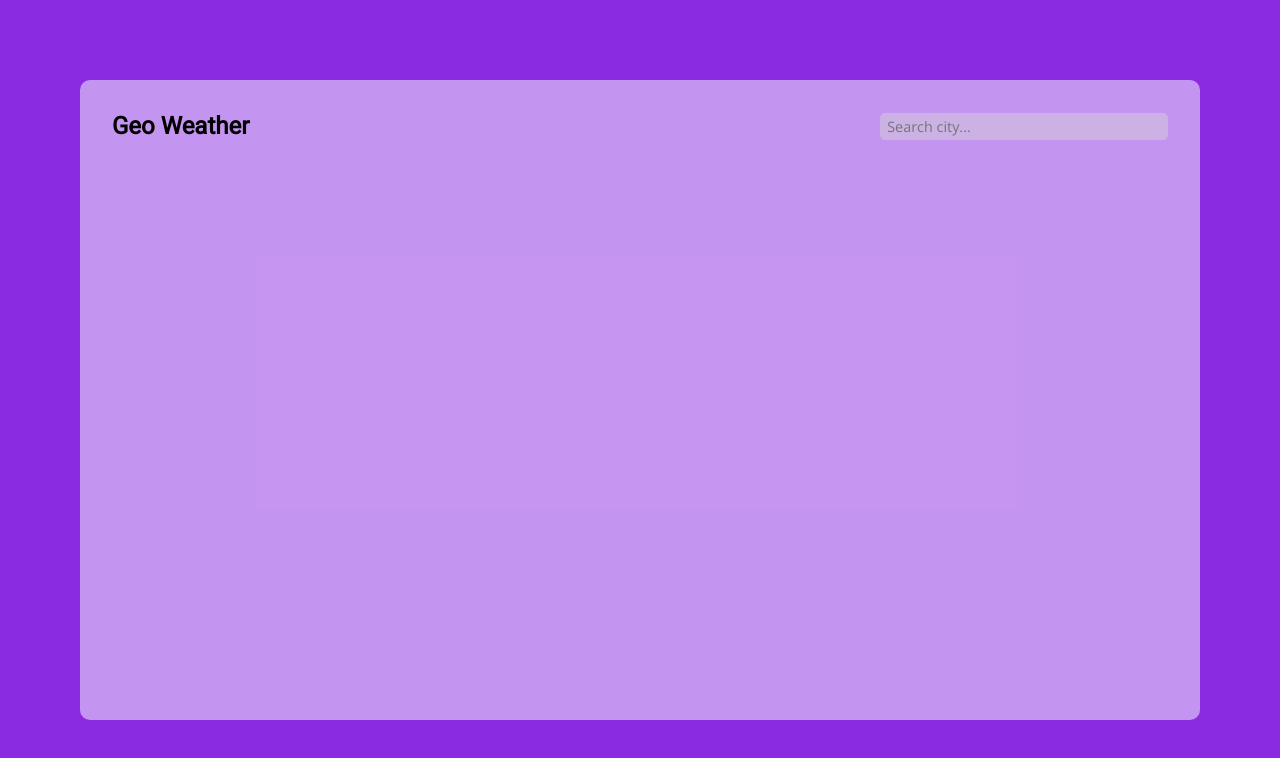
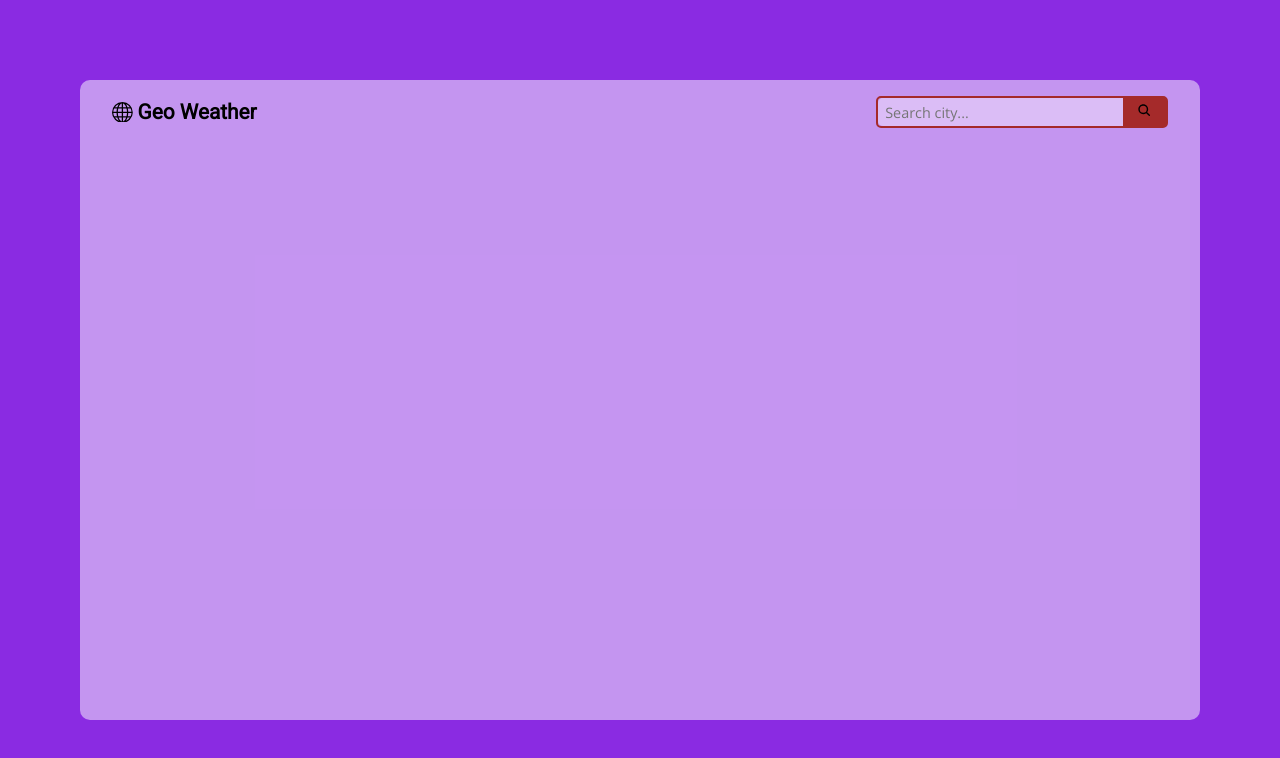
Before and after one commit to napstar-420/weather-app, a React (Create React App) app: page / in a window 1280 px wide. Shown: the top 758 px of the page. Built offline with nearby package versions, Linux system fonts and the light colour scheme.

Commit message:
Add search btn

```diff
--- a/src/CSS/main.css
+++ b/src/CSS/main.css
@@ -29,31 +29,57 @@
 .header {
   display: flex;
   justify-content: space-between;
-  height: 10%;
+  height: 2em;
   align-items: center;
 }
 
 .header h2 {
-  font-size: 1.5rem;
+  font-size: 1.3rem;
   font-family: var(--primary-font);
 }
 
 .header .search_container {
+  height: 100%;
+}
+
+.header .search_subContainer {
+  display: flex;
+  align-items: center;
+  height: 100%;
+  border: 2px solid brown;
+  border-radius: 5px;
 }
 
 .header .searchCity {
-  width: 20em;
+  width: 17em;
+  height: 100%;
   padding: 0.3em 0.5em;
   font-size: 0.9rem;
-  border-radius: 5px;
   border: none;
   outline: none;
-  background-color: #d5d4d470;
+  background-color: rgba(255, 255, 255, 0.377);
   font-family: var(--secondary-font);
+  border-top-left-radius: 5px;
+  border-bottom-left-radius: 5px;
 }
 
 .header .searchCity:focus {
   background-color: rgba(255, 255, 255, 0.719);
+}
+
+.search_btn {
+  width: 3em;
+  height: 100%;
+  background-color: brown;
+  border: none;
+  font-size: 0.9rem;
+  border-top-right-radius: 1px;
+  border-bottom-right-radius: 1px;
+  cursor: pointer;
+}
+
+.search_btn:hover {
+  background-color: cadetblue;
 }
 
 .header .suggesstion_container {
@@ -74,6 +100,6 @@
 }
 
 .header .suggesstion_container li:hover {
-  background-color: antiquewhite;
+  background-color: rgba(250, 235, 215, 0.432);
   cursor: pointer;
 }
--- a/src/Components/Header.js
+++ b/src/Components/Header.js
@@ -1,5 +1,7 @@
 import React, { useState } from "react";
 import Suggestions from "./Suggestions.js";
+import { BsGlobe } from "react-icons/bs";
+import { IoSearch } from "react-icons/io5";
 
 const Header = () => {
   const [value, setValue] = useState("");
@@ -33,8 +35,11 @@ const Header = () => {
 
   return (
     <div className="header">
-      <h2>Geo Weather</h2>
+      <h2 style={{ display: "flex", alignItems: "center" }}>
+        <BsGlobe style={{ marginRight: "0.3rem" }} /> Geo Weather
+      </h2>
       <div className="search_container">
+        <div className="search_subContainer">
           <input
             className="searchCity"
             type="text"
@@ -48,6 +53,10 @@ const Header = () => {
             }}
             onChange={handleChange}
           />
+          <button className="search_btn">
+            <IoSearch />
+          </button>
+        </div>
         <Suggestions focus={focus} reply={reply} />
       </div>
     </div>
```
Lines whose indentation alone changed are shown as unchanged.
